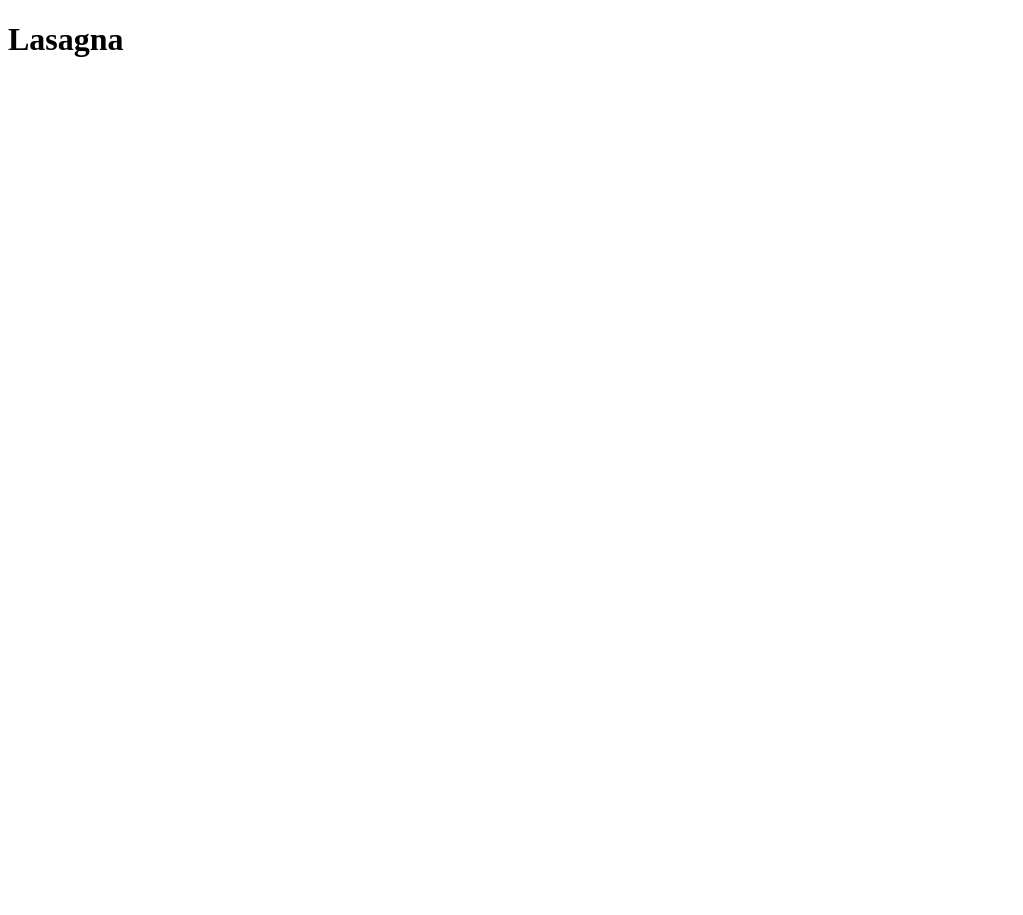
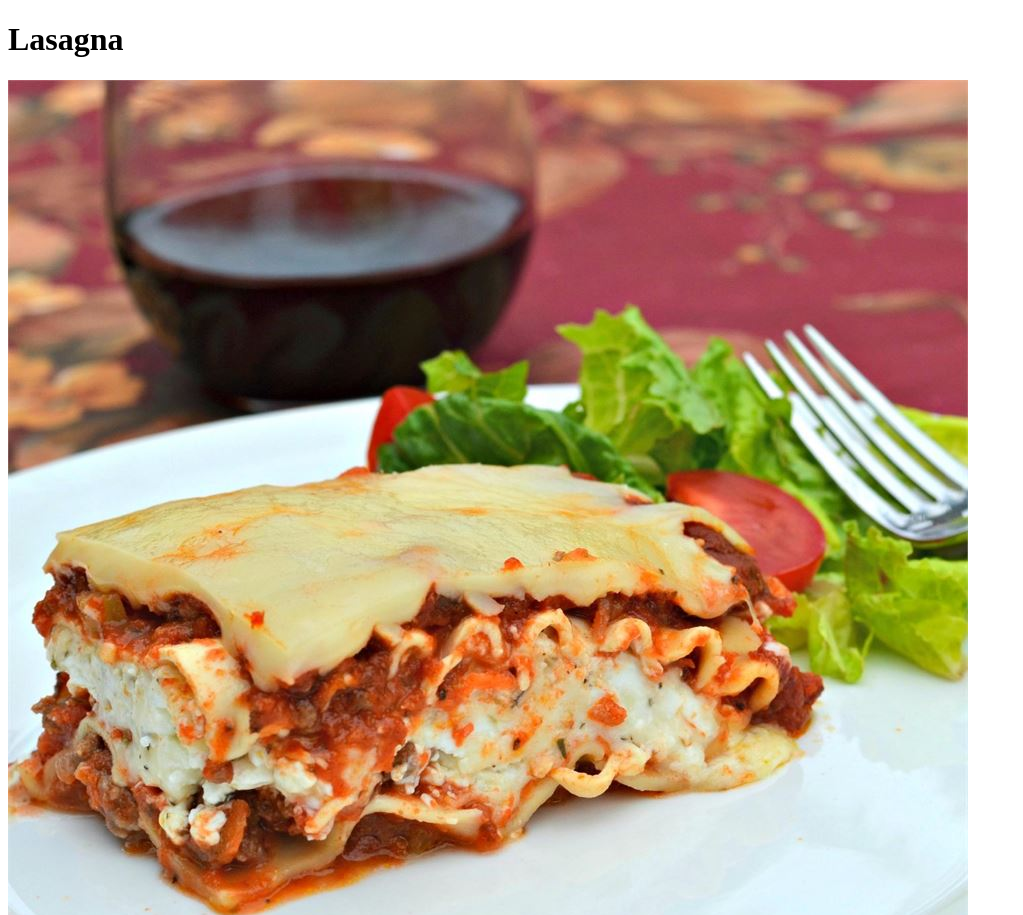
Before and after one commit to mactyre/odin-recipes, a plain HTML site: page recipes/lasagna.html in a window 1280 px wide. Shown: the top 915 px of the page, without its empty margins (0-1023 px from the left). Before the commit the page ends 800 px from the top, so only its background shows below. Drawn offline with Linux system fonts and the light colour scheme.

Commit message:
Add cooked lasagna image
Create images folder to store all future added recipes images.

```diff
--- a/recipes/lasagna.html
+++ b/recipes/lasagna.html
@@ -8,6 +8,7 @@
 
     <body>
         <h1>Lasagna</h1>
+        <img src="../images/lasagna.jpeg" alt="cooked lasagna">
     </body>
 
 </html>
```
Also changed, not shown: images/lasagna.jpeg (added).
